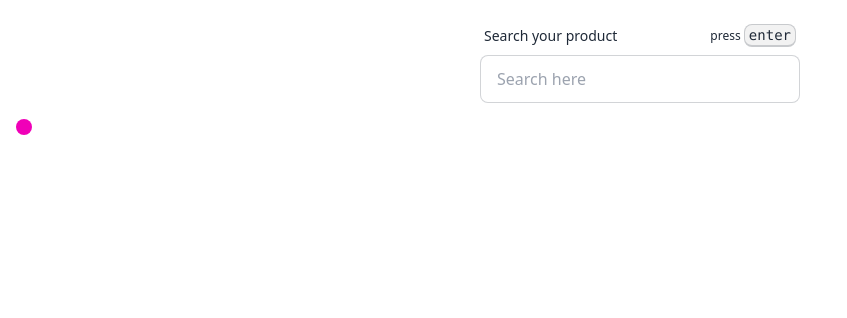
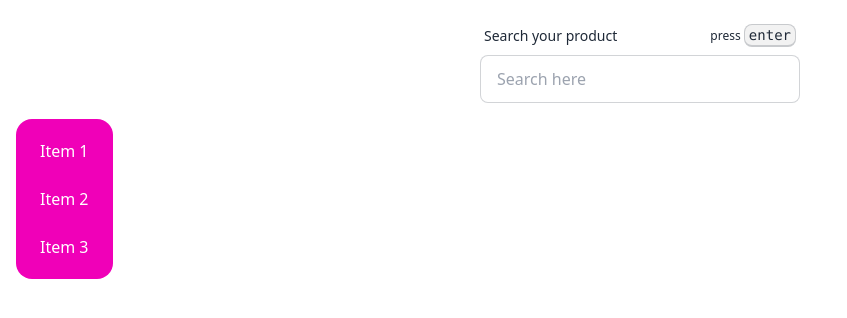
Before and after one commit to AMIThasan23333/Search-Functionality, a plain HTML site: page index.html in a window 1280 px wide. Shown: the whole page, without its empty margins (0-847 px from the left). Drawn offline with nearby package versions, Linux system fonts and the light colour scheme; no server answers.

Commit message:
loading data

```diff
--- a/index.html
+++ b/index.html
@@ -33,9 +33,9 @@
             <!-- menu -->
             <div class="flex-none">
                 <ul id="all-menu" class="menu bg-secondary text-secondary-content p-2 rounded-box">
-                    <!-- <li><a>Item 1</a></li>
+                    <li><a>Item 1</a></li>
                     <li><a>Item 2</a></li>
-                    <li><a>Item 3</a></li> -->
+                    <li><a>Item 3</a></li>
                 </ul>
             </div>
 
--- a/script.js
+++ b/script.js
@@ -0,0 +1,21 @@
+
+
+const loadAllProducts =async () => {
+
+    const response = await fetch('https://fakestoreapi.com/products');
+    const data = await response.json();
+    return data;
+
+}
+
+
+const setAllMenu = async() => {
+
+    const data = await loadAllProducts();
+
+    console.log(data);
+
+
+}
+
+setAllMenu();
```
